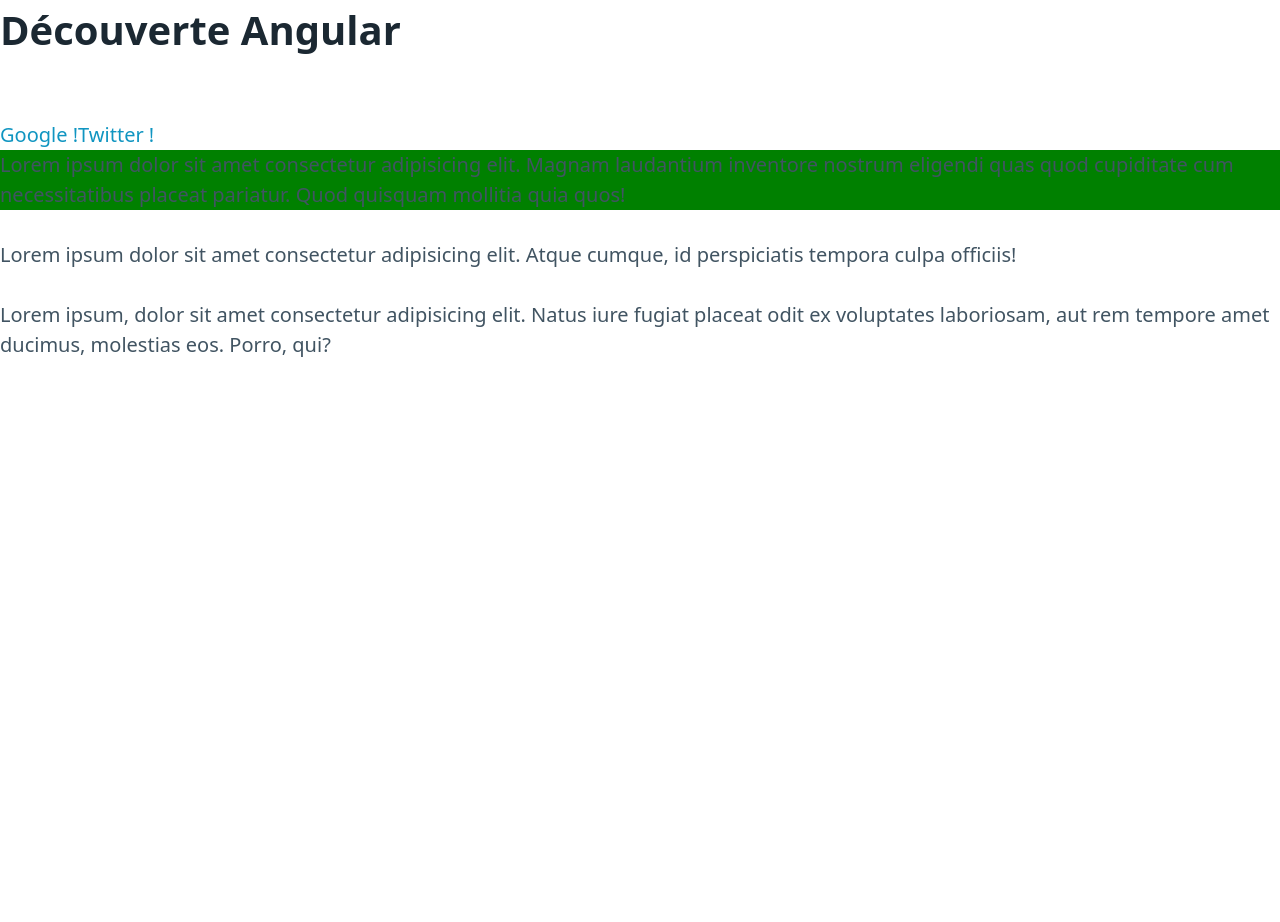
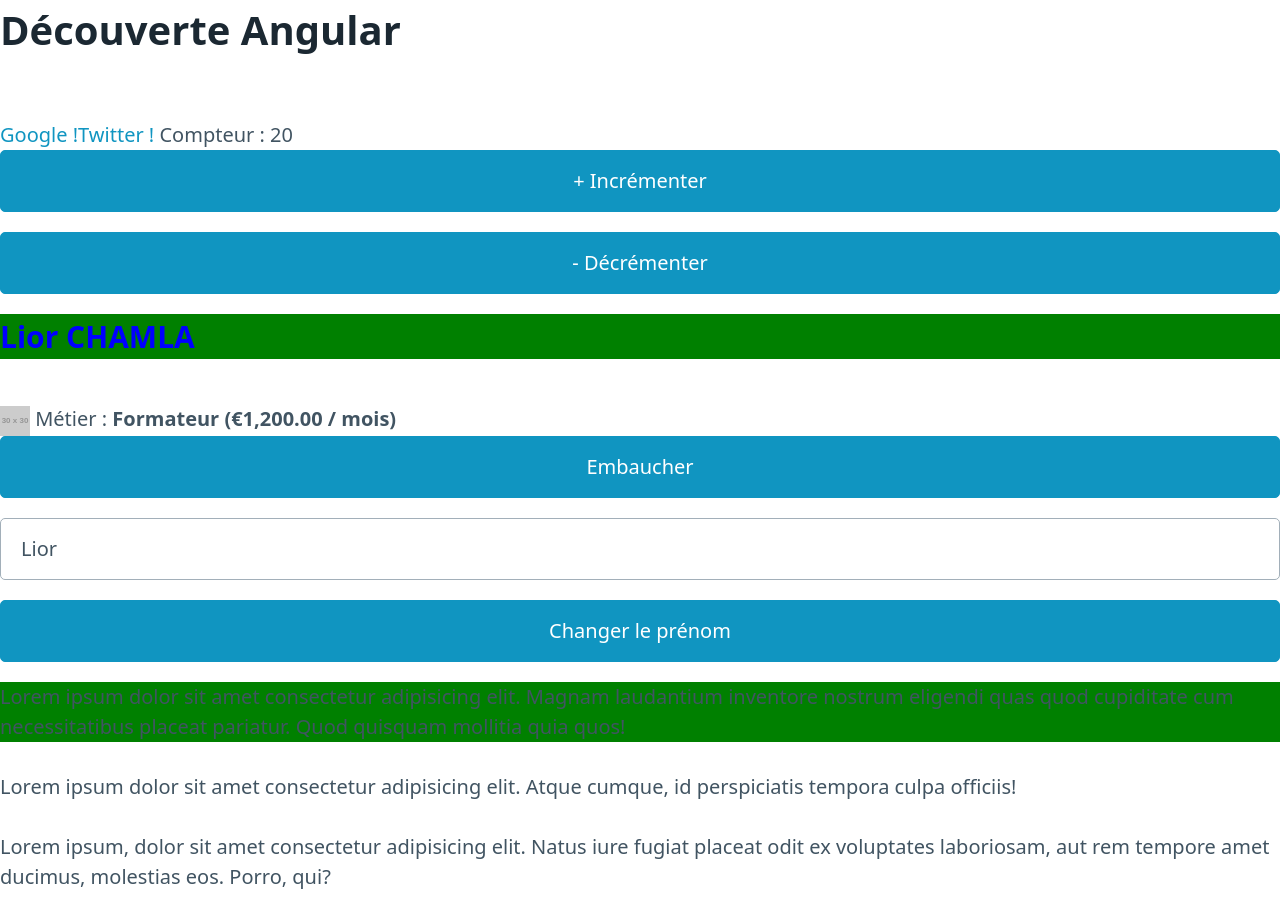
Before and after one commit to liorchamla/formation-angular-introduction, an Angular app: page / in a window 1280 px wide. Before the commit the page ends 800 px from the top, so only its background shows below. Built offline with nearby package versions, Linux system fonts and the light colour scheme.

Commit message:
INTRODUCTION AUX COMPOSANTS

```diff
--- a/projects/playground/src/app/app.component.html
+++ b/projects/playground/src/app/app.component.html
@@ -7,6 +7,15 @@
   confirm-message="Voulez vous vraiment vous rendre sur cette poubelle ?!"
   >Twitter !</a
 >
+
+<counter [initial-value]="20" [step]="2"></counter>
+
+<user-profile
+  first-name="Lior"
+  last-name="Chamla"
+  job="Formateur"
+  [hired]="true"
+></user-profile>
 
 <p highlight base-color="green" background-color="purple">
   Lorem ipsum dolor sit amet consectetur adipisicing elit. Magnam laudantium
--- /dev/null
+++ b/projects/playground/src/app/components/counter.component.ts
@@ -0,0 +1,55 @@
+import { Component, Input } from '@angular/core';
+
+/**
+ * Correction de l'exercice sur la création d'un composant CounterComponent
+ */
+
+@Component({
+  selector: 'counter',
+  template: `
+    Compteur : {{ count }}
+    <button (click)="increment()">+ Incrémenter</button>
+    <button (click)="decrement()">- Décrémenter</button>
+  `,
+})
+export class CounterComponent {
+  /**
+   * On va récupérer cette information dans l'attribut "initial-value" de la balise
+   * <counter>
+   *
+   * Exemple : <counter [initial-value]="20"></counter>
+   *
+   * On utilise ici le property binding sinon "20" sera considéré comme une string
+   * et non comme un véritable number
+   */
+  @Input('initial-value')
+  count = 0;
+
+  /**
+   * On va récupérer cette information dans l'attribut "step" de la balise
+   * <counter>
+   *
+   * Exemple : <counter [step]="5"></counter>
+   *
+   * On utilise ici le property binding sinon "5" sera considéré comme une string
+   * et non comme un véritable number
+   */
+  @Input()
+  step = 1;
+
+  /**
+   * La méthode increment() sera appelée dès que l'utilisateur cliquera sur le bouton "Incrémenter"
+   * grâce à l'Event Binding <button (click)="...">
+   */
+  increment() {
+    this.count += this.step;
+  }
+
+  /**
+   * La méthode decrement() sera appelée dès que l'utilisateur cliquera sur le bouton "Décrémenter"
+   * grâce à l'Event Binding <button (click)="...">
+   */
+  decrement() {
+    this.count -= this.step;
+  }
+}
--- /dev/null
+++ b/projects/playground/src/app/components/user-profile.component.ts
@@ -0,0 +1,162 @@
+import { Component, ElementRef, Input, ViewChild } from '@angular/core';
+
+/**
+ * Ce composant sert à afficher le profil d'un utilisateur de façon prédictible
+ * et répétable à l'infini via une balise dédiée : <user-profile>
+ *
+ * Il permet de voir les notions suivantes :
+ * - interpolations ({{ variable }})
+ * - pipes ({{ variable | pipe }})
+ * -- uppercase : formatte la valeur en majuscules avant affichage
+ * -- currency : formatte la valeur en montant monétaire avant affichage
+ * - property binding : <img [src]="avatar">
+ * - class binding : <h3 [class.hired]="isHired">
+ * - event binding : <button (click)="..">
+ * - event filtering : <input (keydown.control.enter)="..." />
+ */
+
+@Component({
+  selector: 'user-profile',
+  template: `
+    <h3 [class.hired]="isHired">{{ firstName }} {{ lastName | uppercase }}</h3>
+    <img [src]="avatar" alt="Avatar de {{ firstName }}" />
+    Métier :
+    <strong>{{ job }} ({{ revenue | currency: 'EUR':'symbol' }} / mois)</strong>
+    <button (click)="onClickButton($event.clientX)">Embaucher</button>
+    <input
+      #prenom
+      type="text"
+      (keydown.enter)="onFrappeAuClavier($event)"
+      placeholder="Nouveau prénom"
+    />
+    <button (click)="changePrenom()">Changer le prénom</button>
+  `,
+  styles: [
+    `
+      .hired {
+        background-color: green;
+      }
+
+      h3 {
+        color: blue;
+      }
+    `,
+  ],
+})
+export class UserProfileComponent {
+  /**
+   * On va récupérer l'élément qui porte l'attribut #prenom dans la vue
+   * La vue est le template du Composant une fois qu'Angular l'a affiché à l'écran et
+   * que les éléments HTML existent bel et bien.
+   *
+   * On ne peut donc travailler avec la propriété "prenom" qu'une fois que la vue a été
+   * affichée (donc avec le hook ngAfterViewInit). Avant cela, le @ViewChild ne fonctionne pas
+   *
+   * Ce que la propriété "prenom" contient n'est pas DIRECTEMENT l'élément HTML mais plutôt
+   * une référence à l'élément HTML (ElementRef)
+   */
+  @ViewChild('prenom')
+  prenom?: ElementRef<HTMLInputElement>;
+
+  /**
+   * On va récupérer cette information dans l'attribut "first-name" de la baslie
+   * <user-profile>
+   *
+   * Exemple : <user-profile first-name="Lior"></user-profile>
+   */
+  @Input('first-name')
+  firstName = '';
+
+  /**
+   * On va récupérer cette information dans l'attribut "last-name" de la baslie
+   * <user-profile>
+   *
+   * Exemple : <user-profile last-name="Chamla"></user-profile>
+   */
+  @Input('last-name')
+  lastName = '';
+
+  /**
+   * On va récupérer cette information dans l'attribut "job" de la baslie
+   * <user-profile>
+   *
+   * Exemple : <user-profile job="Formateur"></user-profile>
+   */
+  @Input()
+  job = '';
+
+  /**
+   * On va récupérer cette information dans l'attribut "hired" de la baslie
+   * <user-profile>
+   *
+   * Exemple : <user-profile [hired]="true"></user-profile>
+   *
+   * Les crochets (property binding) seront obligatoire sinon "true" sera considéré
+   * comme une string et pas un véritable booléen
+   */
+  @Input('hired')
+  isHired = false;
+
+  avatar = 'https://via.placeholder.com/30';
+  revenue = 1200;
+
+  /**
+   * La méthode onFrappeAuClavier() sera appelée uniquement lorsque l'utilisateur
+   * tapera CTRL+ENTREE dans l'<input>.
+   *
+   * Ca se fait grâce à l'Event Binding <input (keydown.control.enter)="...">
+   *
+   * C'est un exemple de ce qu'on appelle l'Event Filtering et cela ne fonctionne qu'avec
+   * les événements keydown et keyup
+   */
+  onFrappeAuClavier(event: Event) {
+    console.log("L'<input> a été touché !");
+  }
+
+  /**
+   * La méthode onClickButton() est liée à l'événement click sur le bouton "Embaucher"
+   *
+   * Cela se fait grâce à l'Event Binding <button (click)="...">
+   *
+   * @param coordX La coordonnée en X de la souris au moment du click
+   */
+  onClickButton(coordX: number) {
+    console.log('Le click a eu lieu ici : ', coordX);
+    this.isHired = true;
+  }
+
+  /**
+   * La méthode changePrenom() sera appelée lors du click sur le bouton "Changer le prénom"
+   */
+  changePrenom() {
+    // Si il n'y a rien dans notre ElementRef
+    if (!this.prenom) {
+      // On ne fait rien
+      return;
+    }
+
+    // Sinon, on prend sa valeur et on met à jour la propriété firstName avec
+    this.firstName = this.prenom.nativeElement.value;
+  }
+
+  /**
+   * Cette méthode est "Lifecycle Hook" d'Angular, c'est une méthode du cycle de vie
+   * des composants et directives qu'Angular appellera automatiquement dès lors que
+   * le template aura été affiché dans la page, et donc que les éléments HTML existeront
+   * véritablement.
+   *
+   * C'est à partir de ce moment là qu'on peut exploiter un @ViewChild ou un @ViewChildren
+   * puisqu'avant ce moment, les éléments HTML n'existent pas, et on ne peut donc pas aller
+   * en chercher un grâce à une variable de template ou autrement.
+   */
+  ngAfterViewInit() {
+    // Si il n'y a rien dans notre ElementRef
+    if (!this.prenom) {
+      // On ne fait rien
+      return;
+    }
+
+    // On prend l'<input> ciblé par l'ElementRef et on lui donne en valeur notre firstName
+    this.prenom.nativeElement.value = this.firstName;
+  }
+}
```
Also changed, not shown: projects/playground/src/app/app.module.ts (+7 -3 lines), projects/playground/src/app/directives-attributs/confirm.directive.ts (renamed from projects/playground/src/app/confirm.directive.ts), projects/playground/src/app/directives-attributs/highlight.directive.ts (renamed from projects/playground/src/app/highlight.directive.ts), projects/playground/src/app/directives-attributs/no-open.directive.ts (renamed from projects/playground/src/app/no-open.directive.ts).
